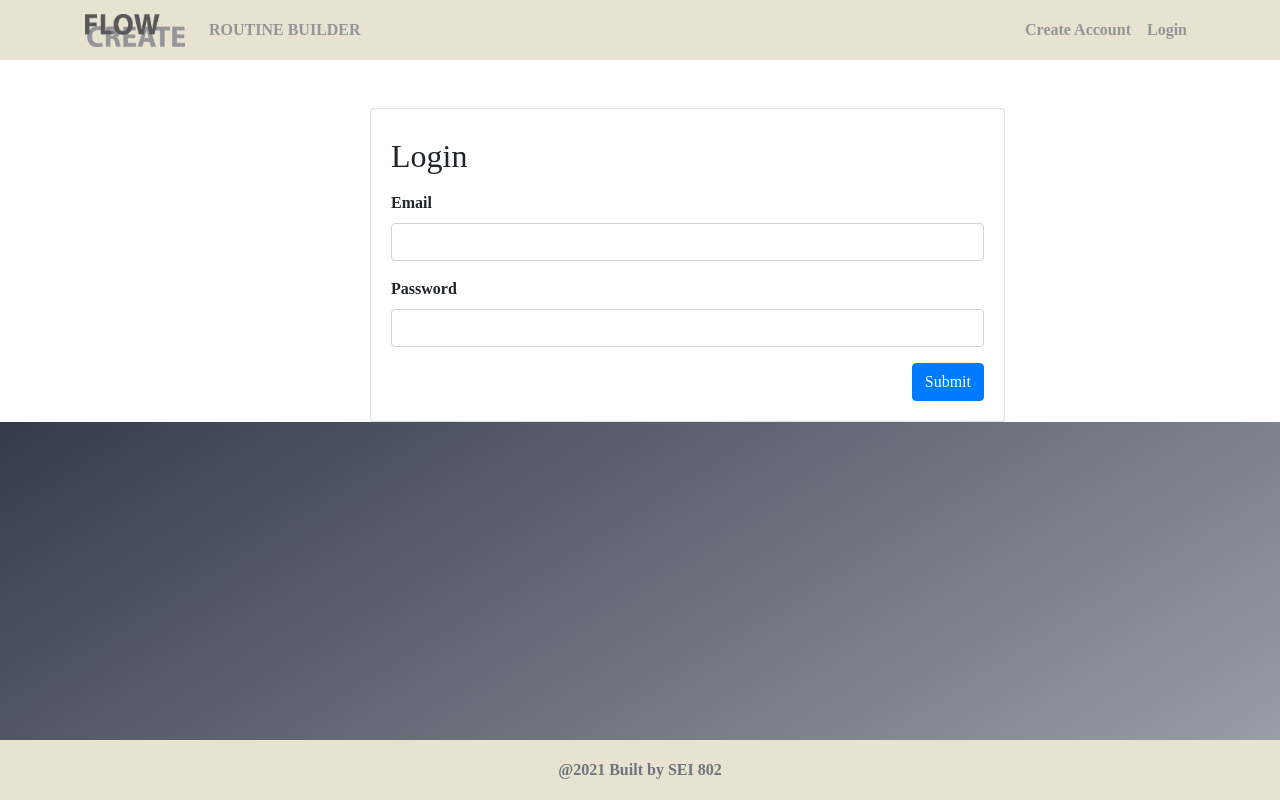
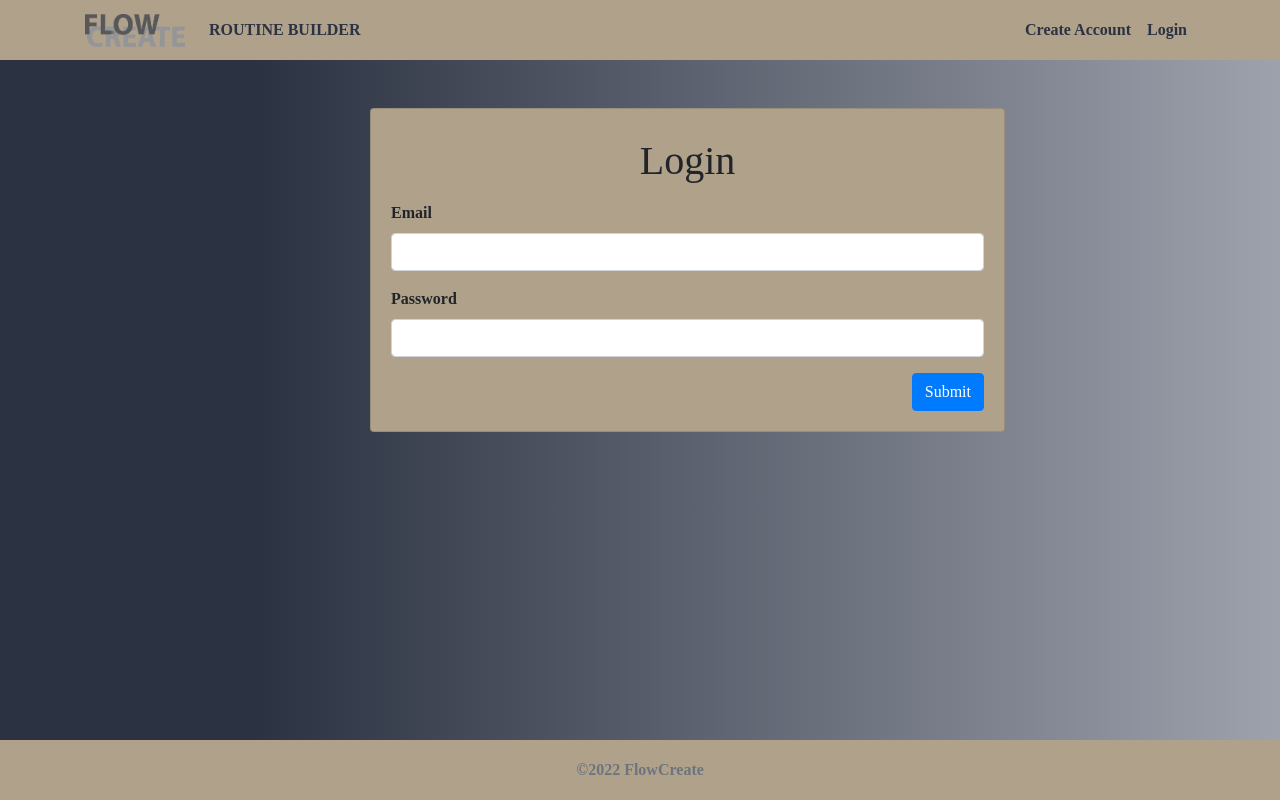
Before and after one commit to Coreyimurphy91/Yoga-Frontend, a React (Create React App) app: page /login in a window 1280 px wide. Built offline with nearby package versions, Linux system fonts and the light colour scheme; no server answers; a web font is replaced by a local one.

Commit message:
more fruitless styling

```diff
--- a/src/App.css
+++ b/src/App.css
@@ -3,8 +3,9 @@
 html {
   position: relative;
   min-height: 100%;
-  background-image: linear-gradient(to bottom right, #2b3241 20%, #9ea2ad);
+  background-image: linear-gradient(to right, #2b3241 20%, #9ea2ad);
 }
+
 body {
   margin-bottom: 60px; /* Margin bottom by footer height */
   font-family: 'Teko', sans-serif;
--- a/src/App.js
+++ b/src/App.js
@@ -10,11 +10,11 @@ import Backend from 'react-dnd-html5-backend';
 import './App.css';
 
 // Components
-import Signup from './components/Signup';
+import Signup from './components/Log/Signup';
 import About from './components/About';
 import Dnd from './components/Dnd';
 import Footer from './components/Nav/Footer';
-import Login from './components/Login';
+import Login from './components/Log/Login';
 import Navbar from './components/Nav/Navbar';
 import Profile from './components/Profile';
 import Welcome from './components/Welcome/Welcome';
@@ -78,6 +78,7 @@ function App() {
             <PrivateRoute path="/profile" component={Profile} user={currentUser} handleLogout={handleLogout} />
             <Route exact path="/" component={Welcome} />
             <Route path="/about" component={About} />
+            <Route path="/routine" component={Dnd} />
           </Switch>
         </div>
         <Footer />
--- /dev/null
+++ b/src/components/Log/Log.css
@@ -0,0 +1,3 @@
+.all {
+  background-image: linear-gradient(to bottom right, #2b3241 20%, #9ea2ad);
+}
--- a/src/components/Login.js
+++ b/src/components/Log/Login.js
@@ -3,7 +3,7 @@ import React, { useState } from 'react';
 import axios from 'axios';
 import jwt_decode from 'jwt-decode';
 import { Redirect } from 'react-router-dom';
-import setAuthToken from '../utils/setAuthToken';
+import setAuthToken from '../../utils/setAuthToken';
 
 const { REACT_APP_SERVER_URL } = process.env;
 
@@ -44,10 +44,11 @@ const Login = (props) => {
     if (props.user) return <Redirect to="/profile" /> // double check
 
     return (
+        <div className="all">
         <div className="row mt-4">
             <div className="col-md-7 offset-md-3">
-                <div className="card card-body">
-                    <h2 className="py-2">Login</h2>
+                <div className="card card-body" style={{backgroundColor:'#b0a18b'}}>
+                    <h1 className="py-2 text-center">Login</h1>
                     <form onSubmit={handleSubmit}>
                         <div className="form-group">
                             <label htmlFor="email">Email</label>
@@ -62,6 +63,7 @@ const Login = (props) => {
                 </div>
             </div>
         </div>
+        </div>
     )
 }
 
--- a/src/components/Signup.js
+++ b/src/components/Log/Signup.js
@@ -51,8 +51,8 @@ const Signup = () => {
     return (
         <div className="row mt-4">
             <div className="col-md-7 offset-md-3">
-                <div className="card card-body">
-                    <h2 className="py-2">Signup</h2>
+                <div className="card card-body" style={{backgroundColor:'#b0a18b'}}>
+                    <h1 className="py-2 text-center">Signup</h1>
                     <form onSubmit={handleSubmit}>
                         <div className="form-group">
                             <label htmlFor="name">Name</label>
--- a/src/components/Nav/Footer.js
+++ b/src/components/Nav/Footer.js
@@ -4,9 +4,9 @@ import './Nav.css'
 
 const Footer = () => {
     return (
-        <footer className="footer bg">
+        <footer className="footer fbg">
             <div className="container text-center">
-                <span className="text-muted">@2021 Built by SEI 802</span>
+                <span className="text-muted">©2022 FlowCreate</span>
             </div>
         </footer>
     )
--- a/src/components/Nav/Nav.css
+++ b/src/components/Nav/Nav.css
@@ -3,6 +3,8 @@
 body {
     font-family: Myriad Pro;
     font-weight: 700;
+    background-image: linear-gradient(to right, #2b3241 20%, #9ea2ad);
+
 }
 
 .link {
@@ -10,5 +12,9 @@ body {
 }
 
 .bg {
-    background-color: #e8e2d0;
+    background-color: #b0a18b;
 }
+
+.fbg {
+    background-color: #b0a18b;
+}
--- a/src/components/Nav/Navbar.js
+++ b/src/components/Nav/Navbar.js
@@ -16,14 +16,14 @@ const Navbar = (props) => {
                 <div className="collapse navbar-collapse" id="navbarsExample07">
                     <ul className="navbar-nav mr-auto">
                         <li className="nav-item">
-                            <NavLink className="nav-link" style={{color:'rgb(147,149,152)'}} exact to="/">ROUTINE BUILDER</NavLink>
+                            <NavLink className="nav-link" style={{color:'#2b3241'}} exact to="/routine">ROUTINE BUILDER</NavLink>
                         </li>
                     </ul>
                     {
                         props.isAuth
                         ? <ul className="navbar-nav ml-auto">
                             <li className="nav-item">
-                                <NavLink className="nav-link"  style={{color:'rgb(147,149,152)'}} to="/profile">Profile</NavLink>
+                                <NavLink className="nav-link" style={{color:'#2b3241'}} to="/profile">Profile</NavLink>
                             </li>
                             <li className="nav-item">
                                 <span onClick={props.handleLogout} className="nav-link logout-link">Logout</span>
@@ -31,10 +31,10 @@ const Navbar = (props) => {
                         </ul>
                         : <ul className="navbar-nav ml-auto">
                             <li className="nav-item">
-                                <NavLink className="nav-link"  style={{color:'rgb(147,149,152)'}} to="/signup">Create Account</NavLink>
+                                <NavLink className="nav-link" style={{color:'#2b3241'}} to="/signup">Create Account</NavLink>
                             </li>
                             <li className="nav-item">
-                                <NavLink className="nav-link"  style={{color:'rgb(147,149,152)'}} to="/login">Login</NavLink>
+                                <NavLink className="nav-link" style={{color:'#2b3241'}} to="/login">Login</NavLink>
                             </li>
                           </ul>
                     }
--- a/src/components/Welcome/Welcome.js
+++ b/src/components/Welcome/Welcome.js
@@ -1,7 +1,7 @@
 import React from 'react';
 import { Link } from 'react-router-dom';
 import fc from '../../images/fc.png'
-import './welcome.css'
+import './Welcome.css'
 
 const Welcome = () => {
     return (
```
Also changed, not shown: src/components/Welcome/Welcome.css (renamed from src/components/Welcome/welcome.css).
